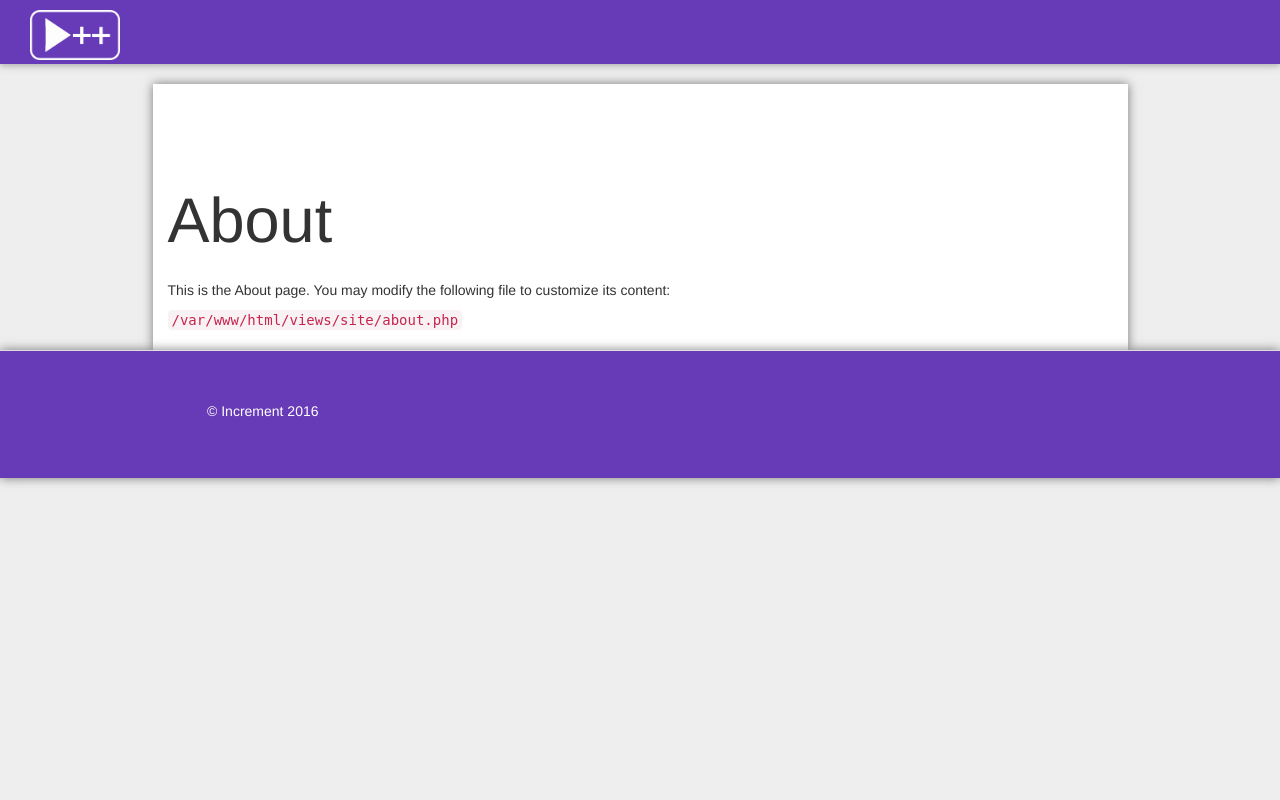
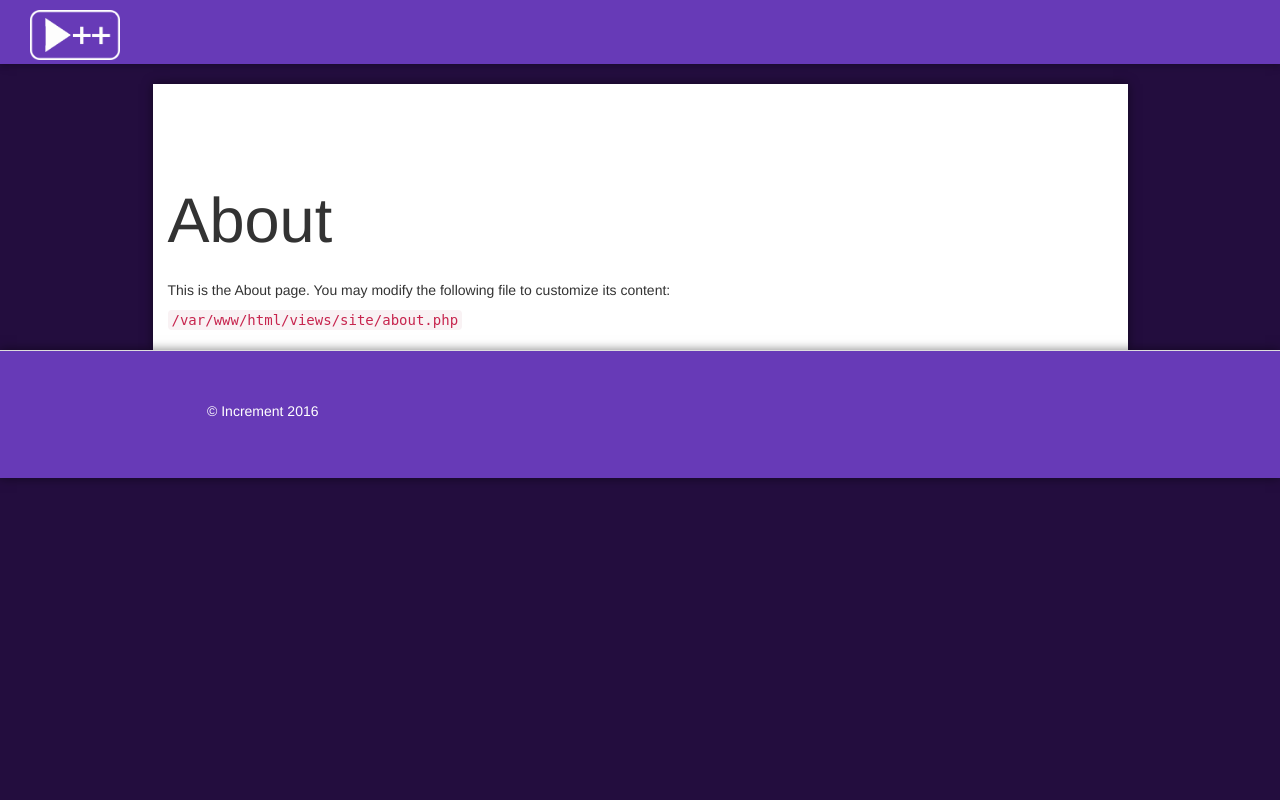
Before and after one commit to sergpost3/INT20H, a Yii app: template www/views/site/about.php in a window 1280 px wide. Run offline with PHP 8.4 and a stand-in for Yii, Linux system fonts and the light colour scheme; the template is opened without the code that fills it, so the values that code supplies are empty; some libraries are stand-ins or nearby versions.

Commit message:
28.02.2016 9.21

```diff
--- a/www/web/css/style.css
+++ b/www/web/css/style.css
@@ -18,7 +18,7 @@
 }
 
 body {
-    background: #eee;
+    background: #230D3E;
 }
 
 .wrap .content {
```
